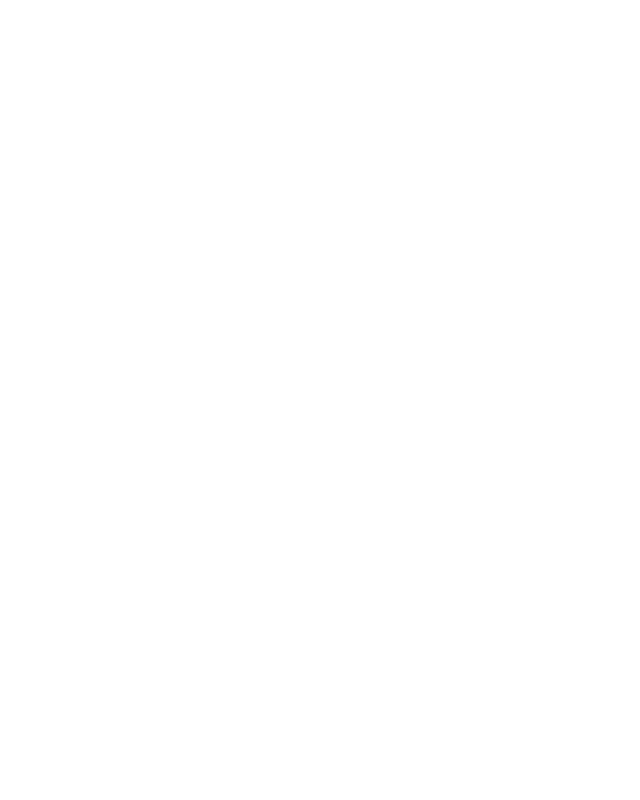
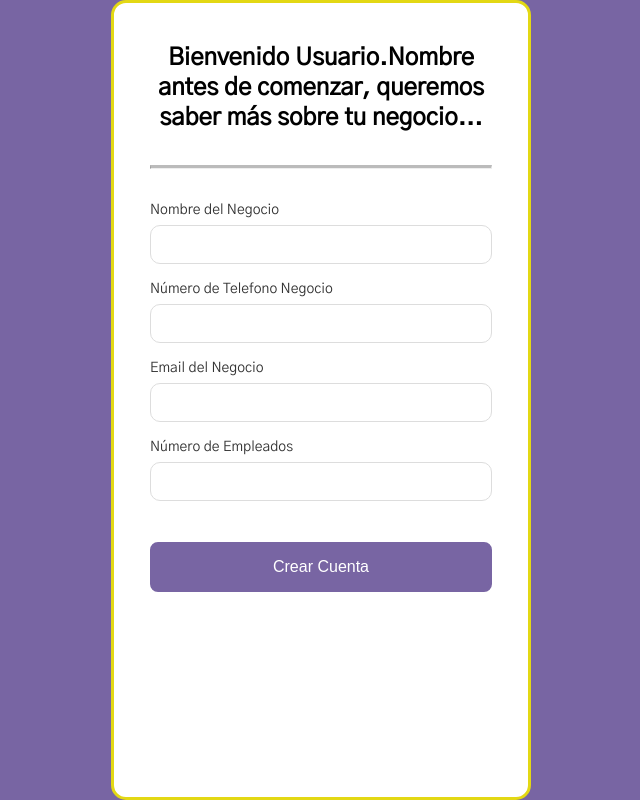
Before and after one commit to tru17189/CO-Project, a React (Vite) app in the folder C.O. Project/: page /signup/business in a window 1280 px wide. Before the commit this address had no page. Shown: the whole page, without its empty margins (319-959 px from the left). Built offline with nearby package versions, Linux system fonts and the light colour scheme; a web font is replaced by a local one.

Commit message:
1. Nueva pantalla: Pantalla mas sobre tu empresa \n 2.Confirmar plan: El usuario confirma el plan que elegio antes de ir al dashboard principal

```diff
--- a/C.O. Project/src/App.tsx
+++ b/C.O. Project/src/App.tsx
@@ -7,6 +7,7 @@
 import Signup from './Views/Signup'
 import UsersTiers from './Views/UsersTiers'
 import WelcomeNewUser from './Views/WelcomeNewUser'
+import SignupBusiness from './Views/SignupBusiness'
 
 function App() {
 
@@ -16,6 +17,7 @@
         <Routes>
           <Route path='/' element={<Login />} />
           <Route path='/signup' element={<Signup />} />
+          <Route path='/signup/business' element={<SignupBusiness />} />
           <Route path='/forgot-password' element={<ForgotMyPassword />} />
           <Route path='/new-password' element={<NewPassword />} />
           <Route path='/welcome-new-user' element={<WelcomeNewUser />} />
--- /dev/null
+++ b/C.O. Project/src/Components/FlatDivider.tsx
@@ -0,0 +1,7 @@
+export default function FlatDivider() {
+    return (
+        <hr
+        style={{borderTop: '3px solid #bbb', marginTop: '2rem', marginBottom: '2rem'}}
+        ></hr>
+    )
+}
--- /dev/null
+++ b/C.O. Project/src/Components/PopUpMessage.tsx
@@ -0,0 +1,42 @@
+import { useNavigate } from "react-router-dom";
+
+interface PopupProps {
+  title: string;
+  message: string;
+  onClose: () => void;
+}
+
+export default function PopupMessage({ title, message, onClose }: PopupProps) {
+    const navigate = useNavigate();
+    return (
+        <div style={{
+            position: "fixed", inset: 0,
+            background: "rgba(0,0,0,0.4)",
+            display: "flex", alignItems: "center", justifyContent: "center",
+            zIndex: 1000,
+        }}>
+            <div style={{
+            background: "#fff", borderRadius: 8, padding: "32px 28px",
+            width: 360, boxShadow: "0 8px 32px rgba(0,0,0,0.15)",
+            }}>
+            <h2 style={{ margin: "0 0 10px", fontSize: 20 }}>{title}</h2>
+            <p style={{ margin: "0 0 24px", color: "#555", lineHeight: 1.5 }}>{message}</p>
+            <button
+                onClick={onClose}
+                style={{
+                background: "#111", color: "#fff", border: "none",
+                borderRadius: 6, padding: "10px 20px", cursor: "pointer", fontSize: 14,
+                }}
+            >
+                Regresar
+            </button>
+            <button
+                style={{
+                background: "#111", color: "#fff", border: "none",
+                borderRadius: 6, padding: "10px 20px", cursor: "pointer", fontSize: 14,
+                }}
+                onClick={() => navigate("/dashboard")}>Confirmar</button>
+            </div>
+        </div>
+  );
+}
--- a/C.O. Project/src/Views/Signup.tsx
+++ b/C.O. Project/src/Views/Signup.tsx
@@ -57,7 +57,7 @@
         console.log("Confirm Email: ", confirmEmail);
         console.log("Password: ", password);
         console.log("Confirm Password: ", confirmPassword);
-        navigate('/welcome-new-user');
+        navigate('/signup/business');
     }
 
     return (
@@ -93,16 +93,16 @@
                         onChange={(e) => setEmail(e.target.value)}
                     />}
                     {<BasicInput
+                        label='Confirmar Correo Electrónico'
+                        value={confirmEmail}
+                        type='email'
+                        onChange={(e) => setConfirmEmail(e.target.value)}
+                    />}
+                    {<BasicInput
                         label='Número de Telefono'
                         value={phoneNumber}
                         type='tel'
                         onChange={(e) => setPhoneNumber(e.target.value)}
-                    />}
-                    {<BasicInput
-                        label='Confirmar Correo Electrónico'
-                        value={confirmEmail}
-                        type='email'
-                        onChange={(e) => setConfirmEmail(e.target.value)}
                     />}
                     {<BasicInput
                         label='Contraseña'
--- /dev/null
+++ b/C.O. Project/src/Views/SignupBusiness.tsx
@@ -0,0 +1,73 @@
+import './CSS/Signup.css'
+import BasicInput from '../Components/BasicInput';
+import React, { useState } from 'react';
+import NextButton from '../Components/NextButton';
+import { useNavigate } from 'react-router-dom';
+import FlatDivider from '../Components/FlatDivider';
+
+export default function Signup() {
+    // Variables para los inputs
+    const [businessName, setBusinessName] = useState("")
+    const [businessPhone, setBusinessPhone] = useState("")
+    const [businessEmail, setBusinessEmail] = useState("")
+    const [businessEmployeesNum, setBusinessEmployeesNum] = useState("")
+    const navigate = useNavigate();
+
+    // ── Functions ──────────────────────────────────────────────
+    const validateInputs = (e: React.FormEvent<HTMLFormElement>) => {
+        e.preventDefault();
+        if (!e.currentTarget.checkValidity()) {
+            alert("Please fill out all required fields");
+            return;
+        }
+        navigate('/welcome-new-user')
+
+        // consoles
+        console.log("Business Name: ", businessName);
+        console.log("Business Phone: ", businessPhone)
+        console.log("Business Email: ", businessEmail)
+        console.log("Business Employees Number: ", businessEmployeesNum)
+    }
+
+    return (
+        <div className="backdrop">
+            <div className="card">
+                <h2>
+                    <center>Bienvenido Usuario.Nombre antes de comenzar, queremos saber más sobre tu negocio...</center>
+                </h2>
+                <FlatDivider />
+                {/*Comienzo de las preguntas */}
+                <form onSubmit={validateInputs}>
+                    {<BasicInput
+                        label="Nombre del Negocio"
+                        value={businessName}
+                        type="text"
+                        onChange={(e) => setBusinessName(e.target.value)}
+                    />}
+                    {<BasicInput
+                        label="Número de Telefono Negocio"
+                        value={businessPhone}
+                        type="tel"
+                        onChange={(e) => setBusinessPhone(e.target.value)}
+                    />}
+                    {<BasicInput
+                        label="Email del Negocio"
+                        value={businessEmail}
+                        type="email"
+                        onChange={(e) => setBusinessEmail(e.target.value)}
+                    />}
+                    {<BasicInput
+                        label="Número de Empleados"
+                        value={businessEmployeesNum}
+                        type="num"
+                        onChange={(e) => setBusinessEmployeesNum(e.target.value)}
+                    />}
+                    {<NextButton
+                        text="Crear Cuenta"
+                        type='submit'
+                    />}
+                </form>
+            </div>
+        </div>
+    )
+}
--- a/C.O. Project/src/Views/UsersTiers.tsx
+++ b/C.O. Project/src/Views/UsersTiers.tsx
@@ -1,4 +1,6 @@
+import PopupMessage from '../Components/PopUpMessage'
 import styles from './CSS/PricingTiers.module.css'
+import { useState } from 'react';
 
 interface PlanFeature {
     title: string
@@ -54,7 +56,7 @@
     },
 ]
 
-function PlanCard({ plan }: { plan: Plan }) {
+function PlanCard({ plan, onSelect }: { plan: Plan, onSelect: (name: string) => void}) {
     return (
         <div className={`${styles.card} ${plan.highlighted ? styles.cardHighlighted : ''}`}>
 
@@ -91,6 +93,7 @@
                 style={{
                     background: `linear-gradient(135deg, ${plan.badgeColor}, ${plan.accentColor})`,
                 }}
+                onClick={() => onSelect(plan.name)}
             >
                 Elegir {plan.name}
             </button>
@@ -99,6 +102,7 @@
 }
 
 export default function PricingTiers() {
+    const [selectedPlan, setSelectedPlan] = useState<string | null>(null)
     return (
         <div className={styles.wrapper}>
             <div className={styles.orb1} />
@@ -113,10 +117,17 @@
 
                 <div className={styles.grid}>
                     {plans.map((plan) => (
-                        <PlanCard key={plan.name} plan={plan} />
+                        <PlanCard key={plan.name} plan={plan} onSelect={setSelectedPlan}/>
                     ))}
                 </div>
             </div>
+            {selectedPlan && (
+                <PopupMessage
+                    title={`Has elegido el plan ${selectedPlan}`}
+                    message={`Has seleccionado el plan ${selectedPlan}. ¡Gracias por elegirnos!`}
+                    onClose={() => setSelectedPlan(null)}
+                />
+            )}
         </div>
     )
 }
--- a/C.O. Project/src/Views/WelcomeNewUser.tsx
+++ b/C.O. Project/src/Views/WelcomeNewUser.tsx
@@ -2,6 +2,7 @@
 import NewInstruction from '../Components/NewInstruction'
 import styles from './CSS/WelcomeNewUser.module.css'
 import type { RefObject } from 'react'
+import { useNavigate } from 'react-router-dom'
 
 export default function WelcomeNewUser() {
     const [numberOfCLicks, setNumberOfClicks] = useState(0)
@@ -17,6 +18,12 @@
     useAutoScroll(instReference, numberOfCLicks)
     function clicksCounter() {
         setNumberOfClicks(prev => prev + 1)
+    }
+
+    // Despues de leer todas instrucciones el usuario puede navegar a los planes
+    const navigate = useNavigate();
+    function moveToPlans() {
+        navigate('/users-tiers')
     }
 
     return (
@@ -86,9 +93,9 @@
             {/* Footer */}
             {numberOfCLicks>=5 && <div
                 className={styles.footer}
-                style={5>=numberOfCLicks ? {visibility:'visible'} : {visibility:'hidden'}}
+                style={5<=numberOfCLicks ? {visibility:'visible'} : {visibility:'hidden'}}
                 ref={instReference[4]}>
-                <button className={styles.nextButton}>Continuar...</button>
+                <button className={styles.nextButton} onClick={moveToPlans}>Continuar...</button>
             </div>}
         </div>
     )
```
